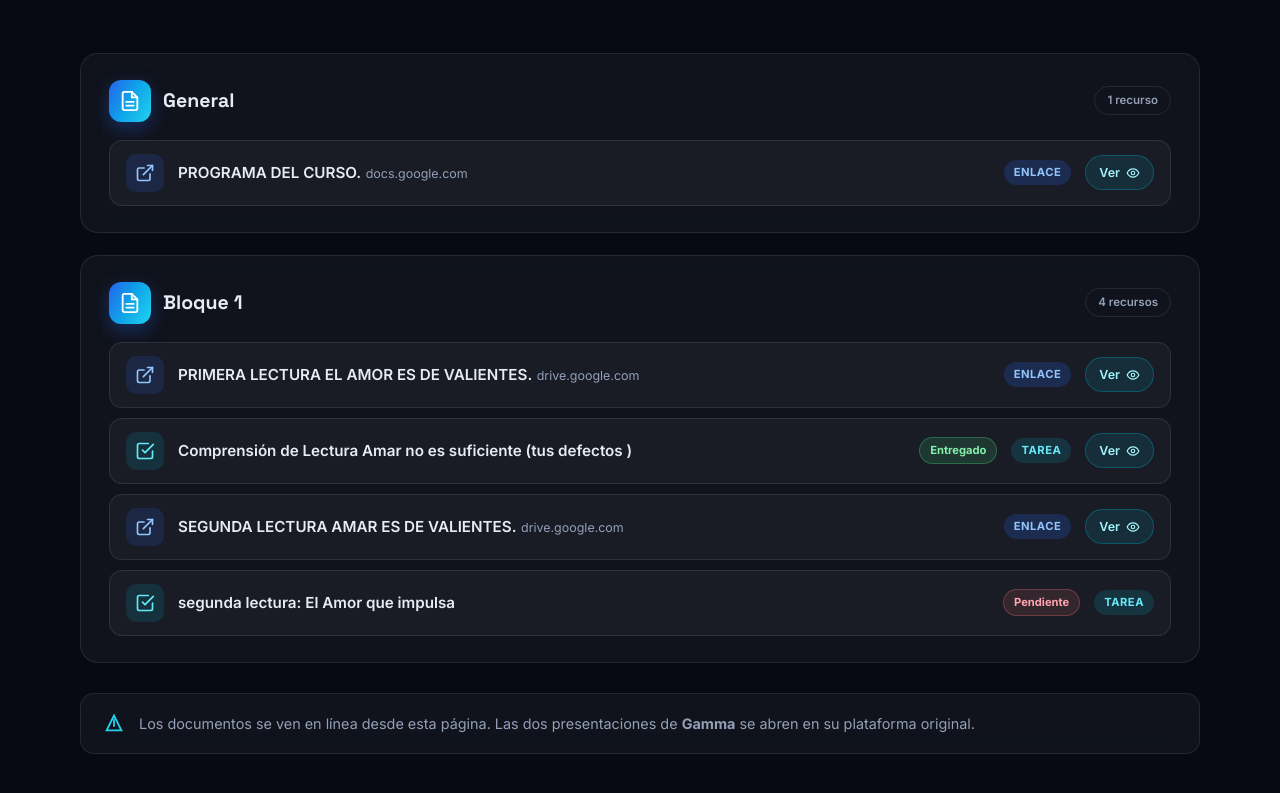
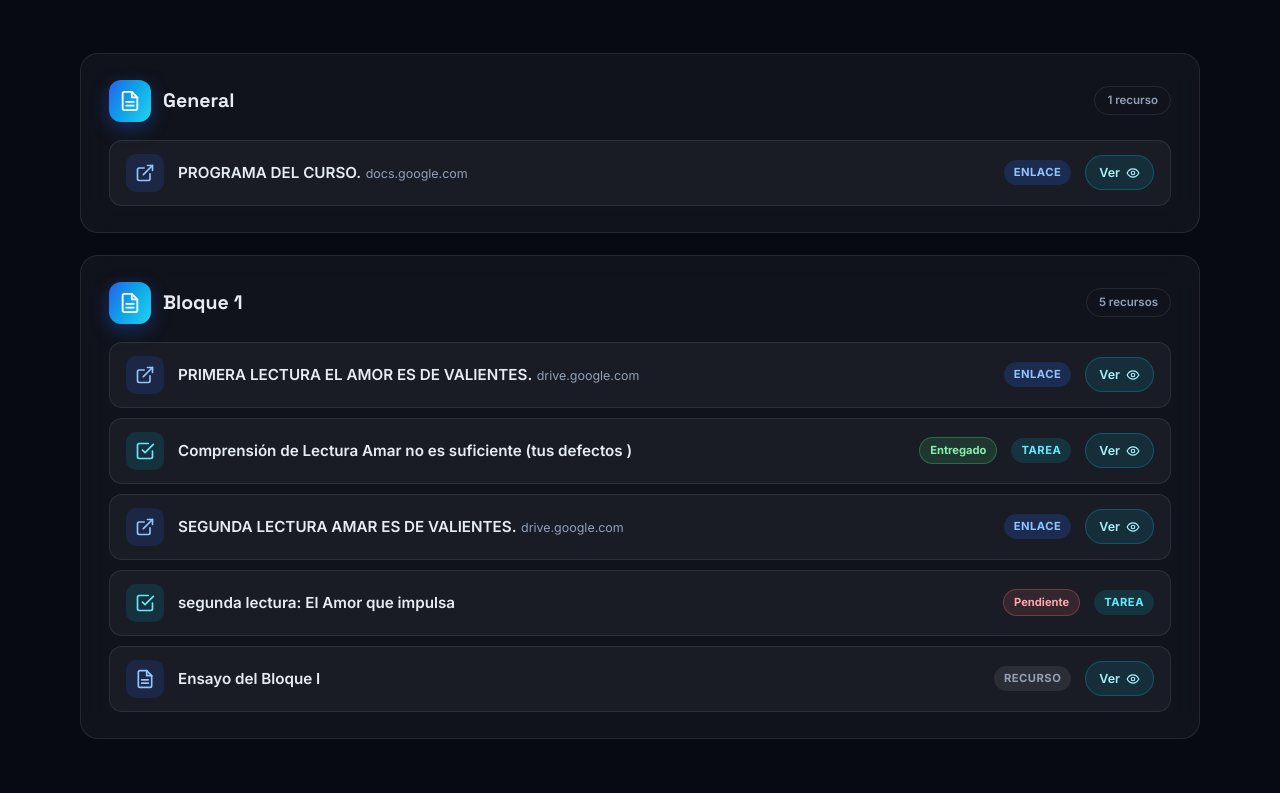
Before and after one commit to Levy147/Portafolio-MetodologiaInvestigacion, a plain HTML site: page index.html in a window 1280 px wide. Shown: the part 1085-1878 px from the top of the page. Drawn offline with Linux system fonts and the light colour scheme.

Commit message:
feat: mostrar ensayo del bloque I en el curso y limpiar nota de documentos

```diff
--- a/contenido_curso/contenido.json
+++ b/contenido_curso/contenido.json
@@ -68,6 +68,13 @@
           "estado": "pendiente",
           "adjuntos": [],
           "entregas": []
+        },
+        {
+          "id": "ensayo-bloque-1",
+          "tipo": "recurso",
+          "nombre": "Ensayo del Bloque I",
+          "url": "",
+          "local": "contenido_curso/vistas/Ensayo.pdf"
         }
       ]
     }
--- a/index.html
+++ b/index.html
@@ -89,10 +89,6 @@
 
         <div class="course-grid" id="cursoGrid"><!-- render por JS --></div>
 
-        <div class="course-note glass reveal">
-          <svg viewBox="0 0 24 24" width="22" height="22" fill="none" stroke="currentColor" stroke-width="2"><path d="M12 16v-6m0 0V8m0 2h.01M4 20h16L12 4 4 20z"/></svg>
-          <p>Los documentos se ven en línea desde esta página. Las dos presentaciones de <strong>Gamma</strong> se abren en su plataforma original.</p>
-        </div>
       </div>
     </section>
 
```
